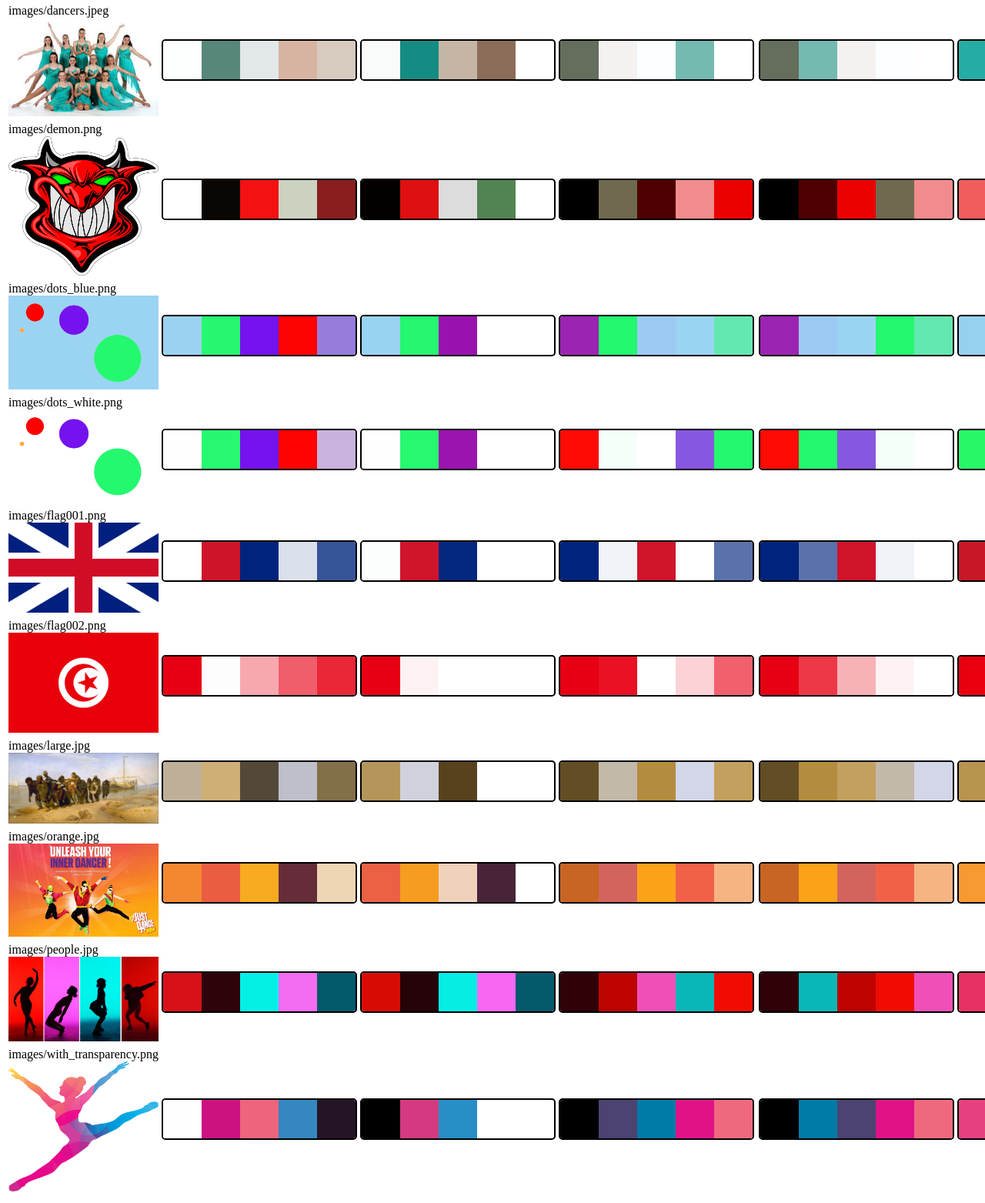
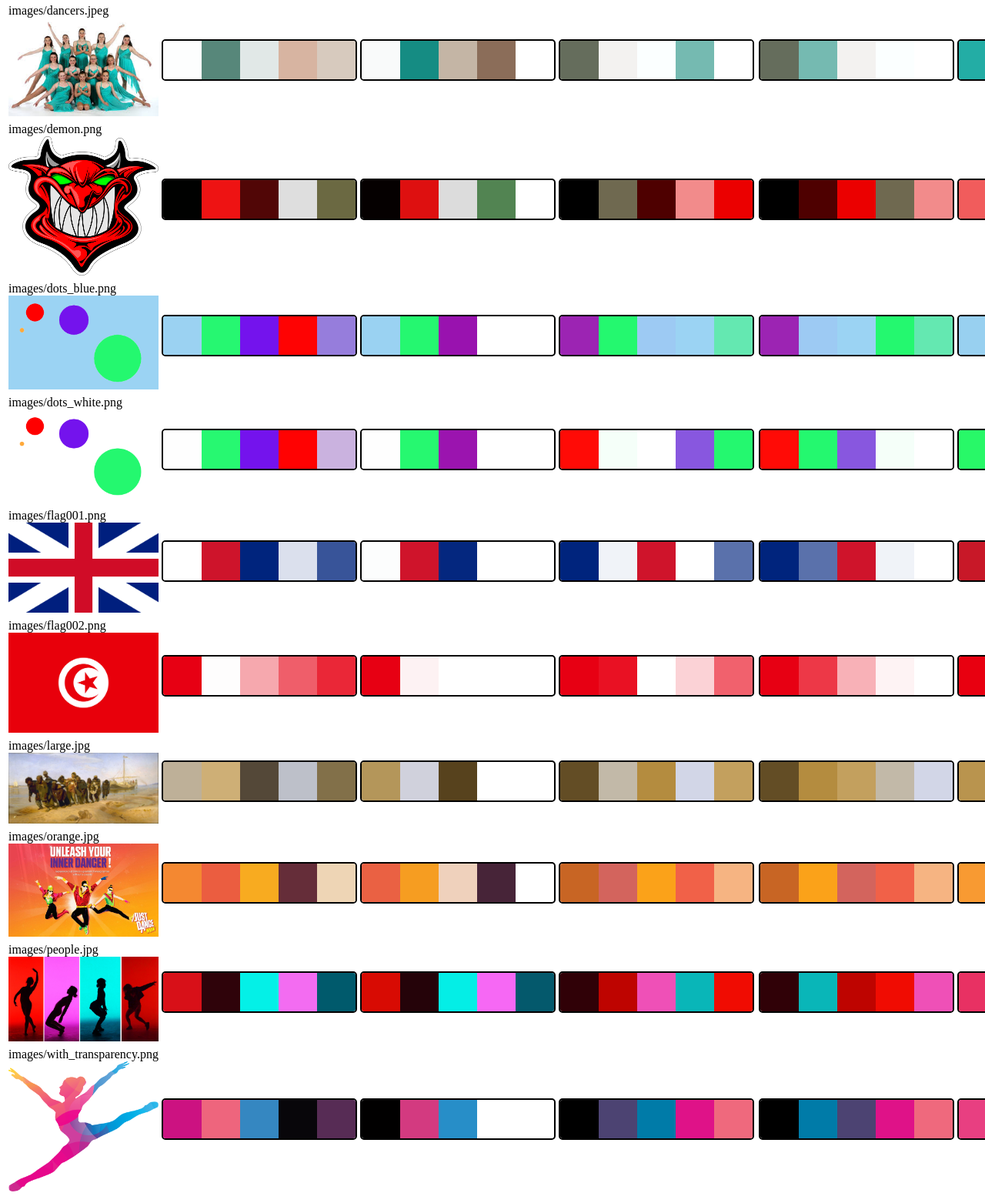
Before and after one commit to Nykakin/QuantizationTournament, a plain HTML site: page index.html in a window 1280 px wide. Shown: the part 311-1874 px from the top of the page at 77% size. Drawn offline with Linux system fonts and the light colour scheme.

Commit message:
Use updated API of one of quantizers

```diff
--- a/index.html
+++ b/index.html
@@ -264,11 +264,11 @@
 		    <td>images/demon.png<br/><img src="images/demon.png"></td>
 	    	<td>
 		<svg width="250" height="50">
-		<rect x="0" width="50" height="50" style="fill:rgb(255,255,255)" />
-<rect x="50" width="50" height="50" style="fill:rgb(10,6,3)" />
-<rect x="100" width="50" height="50" style="fill:rgb(244,17,17)" />
-<rect x="150" width="50" height="50" style="fill:rgb(203,210,191)" />
-<rect x="200" width="50" height="50" style="fill:rgb(136,30,30)" />
+		<rect x="0" width="50" height="50" style="fill:rgb(0,1,0)" />
+<rect x="50" width="50" height="50" style="fill:rgb(238,19,19)" />
+<rect x="100" width="50" height="50" style="fill:rgb(81,6,6)" />
+<rect x="150" width="50" height="50" style="fill:rgb(222,222,222)" />
+<rect x="200" width="50" height="50" style="fill:rgb(107,105,66)" />
 		</svg>
 	</td>
 	    	<td>
@@ -932,11 +932,11 @@
 		    <td>images/with_transparency.png<br/><img src="images/with_transparency.png"></td>
 	    	<td>
 		<svg width="250" height="50">
-		<rect x="0" width="50" height="50" style="fill:rgb(254,254,254)" />
-<rect x="50" width="50" height="50" style="fill:rgb(204,18,129)" />
-<rect x="100" width="50" height="50" style="fill:rgb(238,100,125)" />
-<rect x="150" width="50" height="50" style="fill:rgb(53,135,193)" />
-<rect x="200" width="50" height="50" style="fill:rgb(37,20,38)" />
+		<rect x="0" width="50" height="50" style="fill:rgb(204,18,129)" />
+<rect x="50" width="50" height="50" style="fill:rgb(238,101,125)" />
+<rect x="100" width="50" height="50" style="fill:rgb(53,135,193)" />
+<rect x="150" width="50" height="50" style="fill:rgb(8,6,10)" />
+<rect x="200" width="50" height="50" style="fill:rgb(87,44,85)" />
 		</svg>
 	</td>
 	    	<td>
```
Also changed, not shown: 1 other file.
